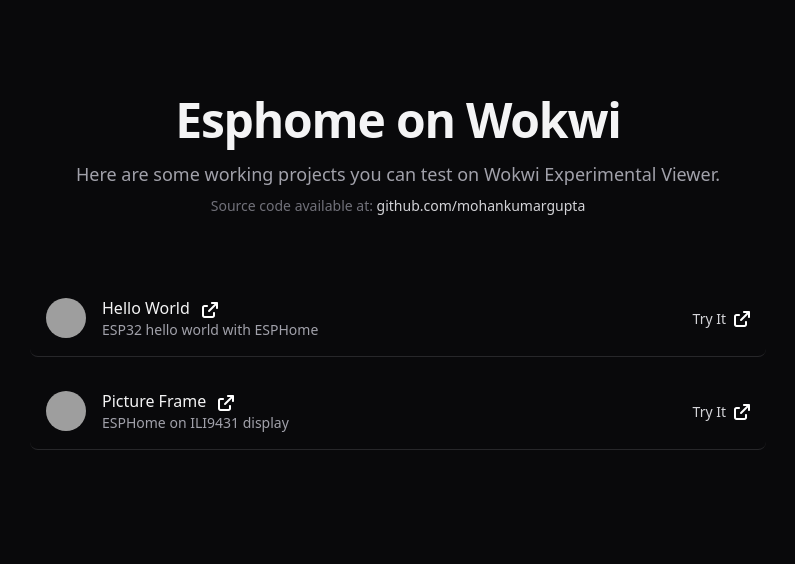
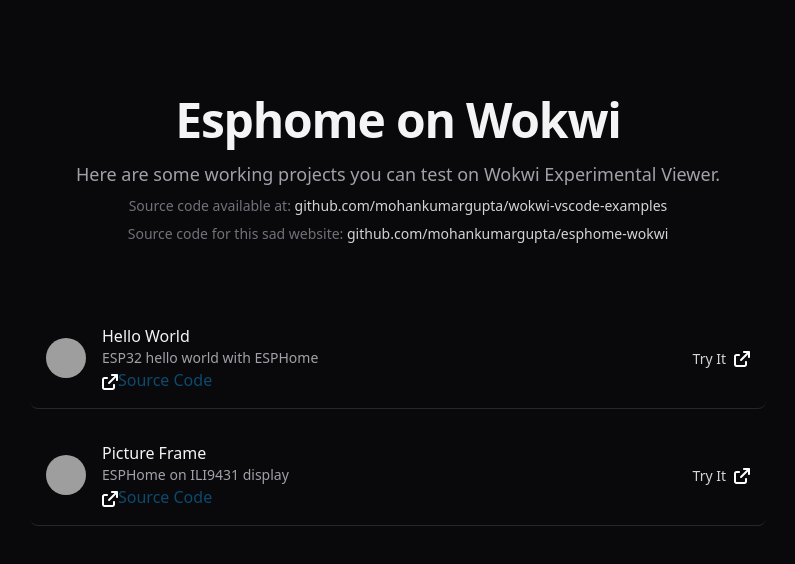
Before and after one commit to mohankumargupta/esphome-wokwi, a plain HTML site: page index.html in a window 1280 px wide. Shown: the whole page, without its empty margins (242-1037 px from the left). Drawn offline with nearby package versions, Linux system fonts and the light colour scheme; grey boxes are pictures that could not be loaded.

Commit message:
functionality almost there

```diff
--- a/index.html
+++ b/index.html
@@ -21,7 +21,12 @@
       <p class="mt-2 text-sm text-zinc-500">
         Source code available at:
         <a target="_blank" href="https://github.com/mohankumargupta/wokwi-vscode-examples"
-          class="font-medium text-zinc-300 hover:text-white transition-colors">github.com/mohankumargupta</a>
+          class="font-medium text-zinc-300 hover:text-white transition-colors">github.com/mohankumargupta/wokwi-vscode-examples</a>
+      </p>
+      <p class="mt-2 text-sm text-zinc-500">
+        Source code for this sad website:
+        <a target="_blank" href="https://github.com/mohankumargupta/esphome-wokwi"
+          class="font-medium text-zinc-300 hover:text-white transition-colors">github.com/mohankumargupta/esphome-wokwi</a>
       </p>
     </div>
 
@@ -39,14 +44,15 @@
             <div class="flex-1 min-w-0">
               <p>
                 <span class="text-base font-medium text-zinc-100 truncate" x-text="item.title"></span>
-                <span><img style="display: inline;" width="16" class="ml-2 brightness-0 invert" src="/index.svg" />
-</span>
+
               </p>
               <p class="text-sm text-zinc-400 truncate" x-text="item.description"></p>
+              <p><a target="_blank" :href="`https://github.com/mohankumargupta/wokwi-vscode-examples/tree/main/${item.name}`"><span><img width="16" class="inline brightness-0 invert" src="/index.svg" /><span class="text-sky-900">Source Code</span></a>
+</span></p>
             </div>
             <!-- Action Link -->
             <div class="shrink-0">
-              <a :href="`http://google.com/${item.name}`"
+              <a target="_blank" :href="`https://wokwi.com/experimental/viewer?diagram=https%3A%2F%2Fraw.githubusercontent.com%2Fmohankumargupta%2Fwokwi-vscode-examples%2Frefs%2Fheads%2Fmain%2F${item.name}%2Fdiagram.json&firmware=https%3A%2F%2Fraw.githubusercontent.com%2Fmohankumargupta%2Fwokwi-vscode-examples%2Frefs%2Fheads%2Fmain%2F${item.name}%2Ffirmware%2Ffirmware.factory.bin`"
                 class="inline-flex items-center text-sm font-medium text-zinc-300 hover:text-white transition-colors">
                 <span>Try It</span>
                 <img style="display: inline;" width="16" class="ml-2 brightness-0 invert" src="/index.svg" />
```
